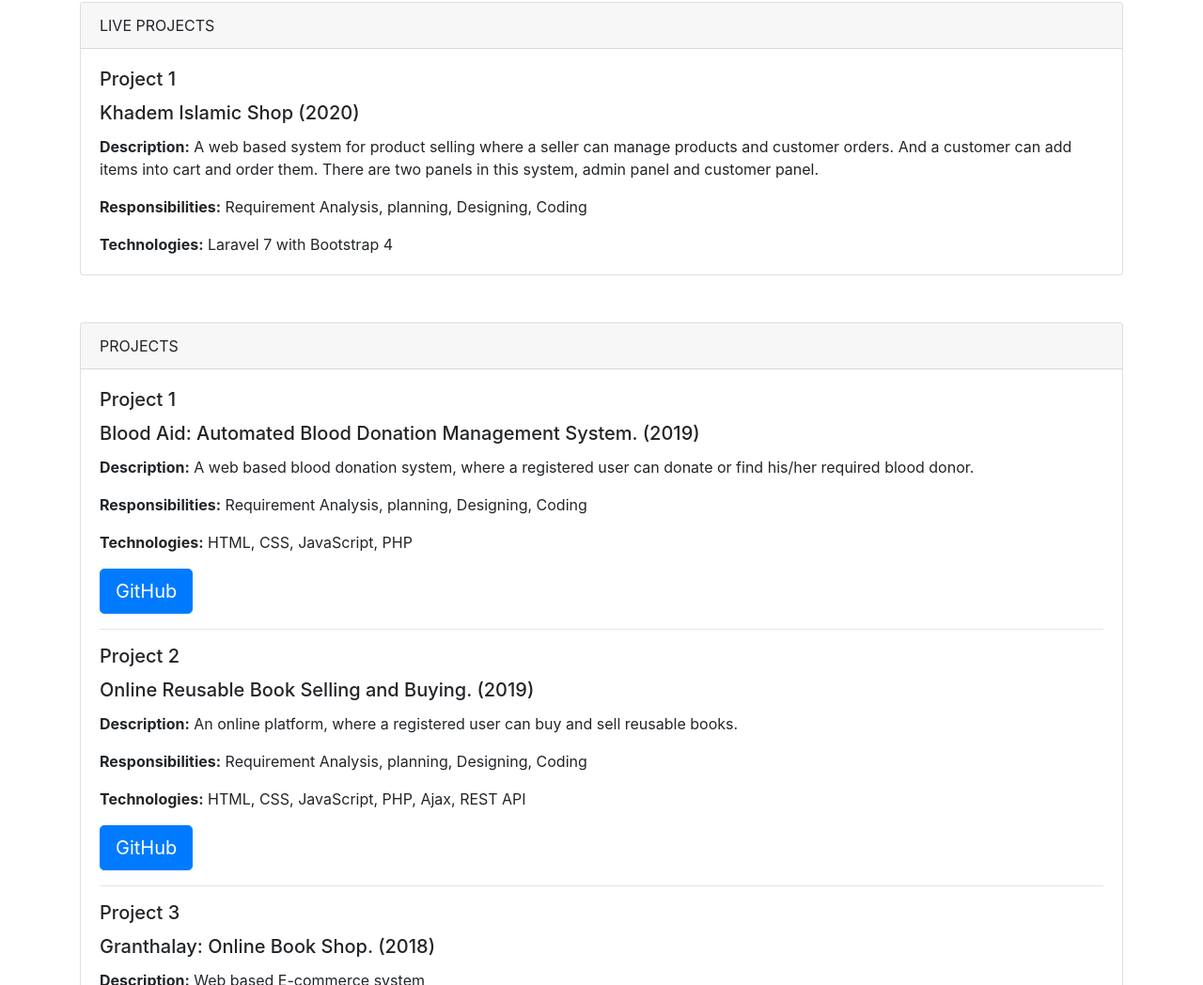
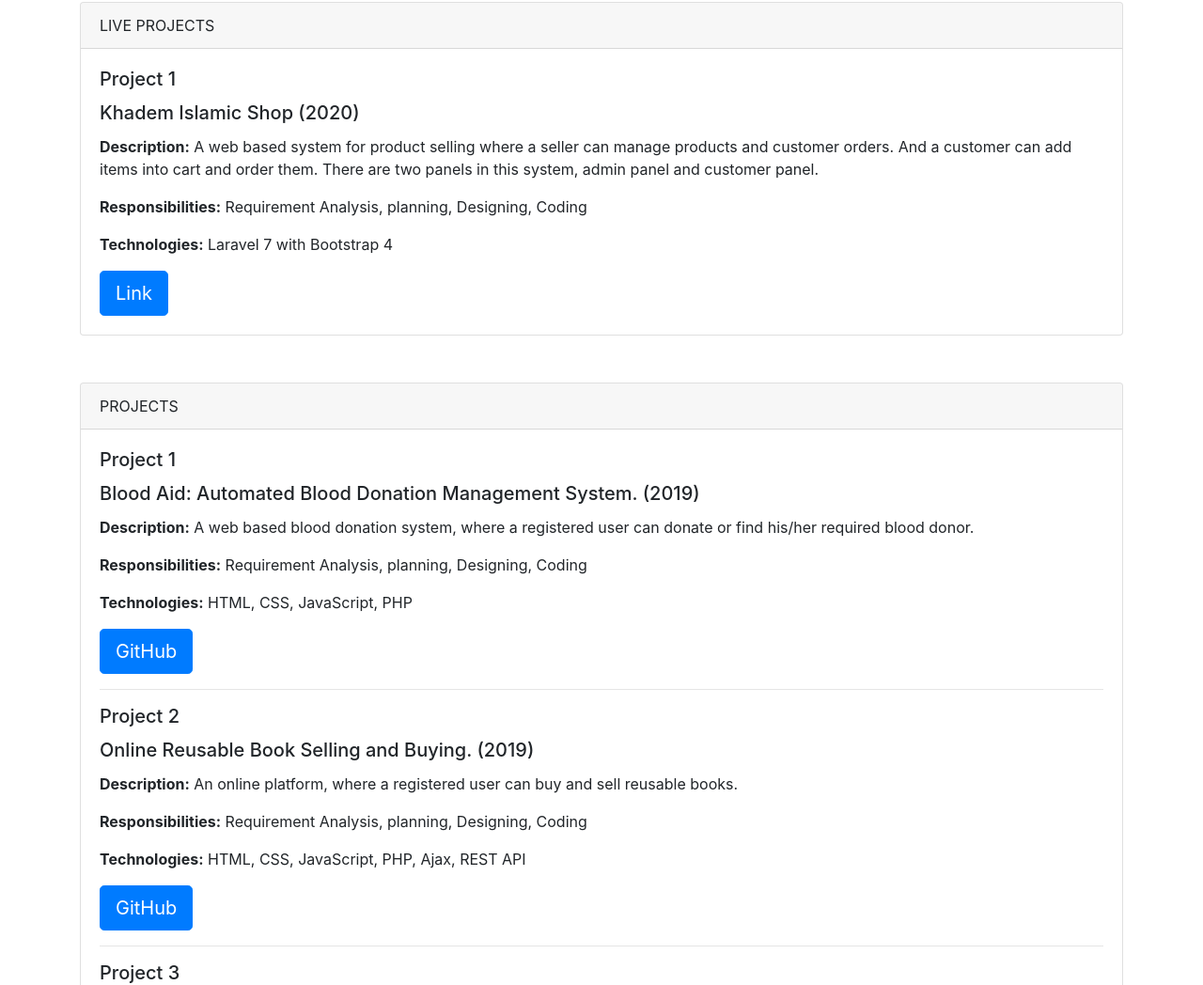
Before and after one commit to Safi289/portfolio, a plain HTML site: page index.html in a window 1280 px wide. Shown: the part 2795-3843 px from the top of the page at 94% size. Drawn offline with nearby package versions, Linux system fonts and the light colour scheme.

Commit message:
Live Project Link

```diff
--- a/index.html
+++ b/index.html
@@ -172,6 +172,7 @@
       <p class="card-text"><strong>Description:</strong> A web based system for product selling where a seller can manage products and customer orders. And a customer can add items into cart and order them. There are two panels in this system, admin panel and customer panel. </p>
       <p class="card-text"><strong>Responsibilities:</strong> Requirement Analysis, planning, Designing, Coding</p>
       <p class="card-text"><strong>Technologies:</strong> Laravel 7 with Bootstrap 4</p>
+      <a class="btn btn-primary btn-lg" href="http://www.khademshop.com/" role="button">Link</a>
 
 
 
```
